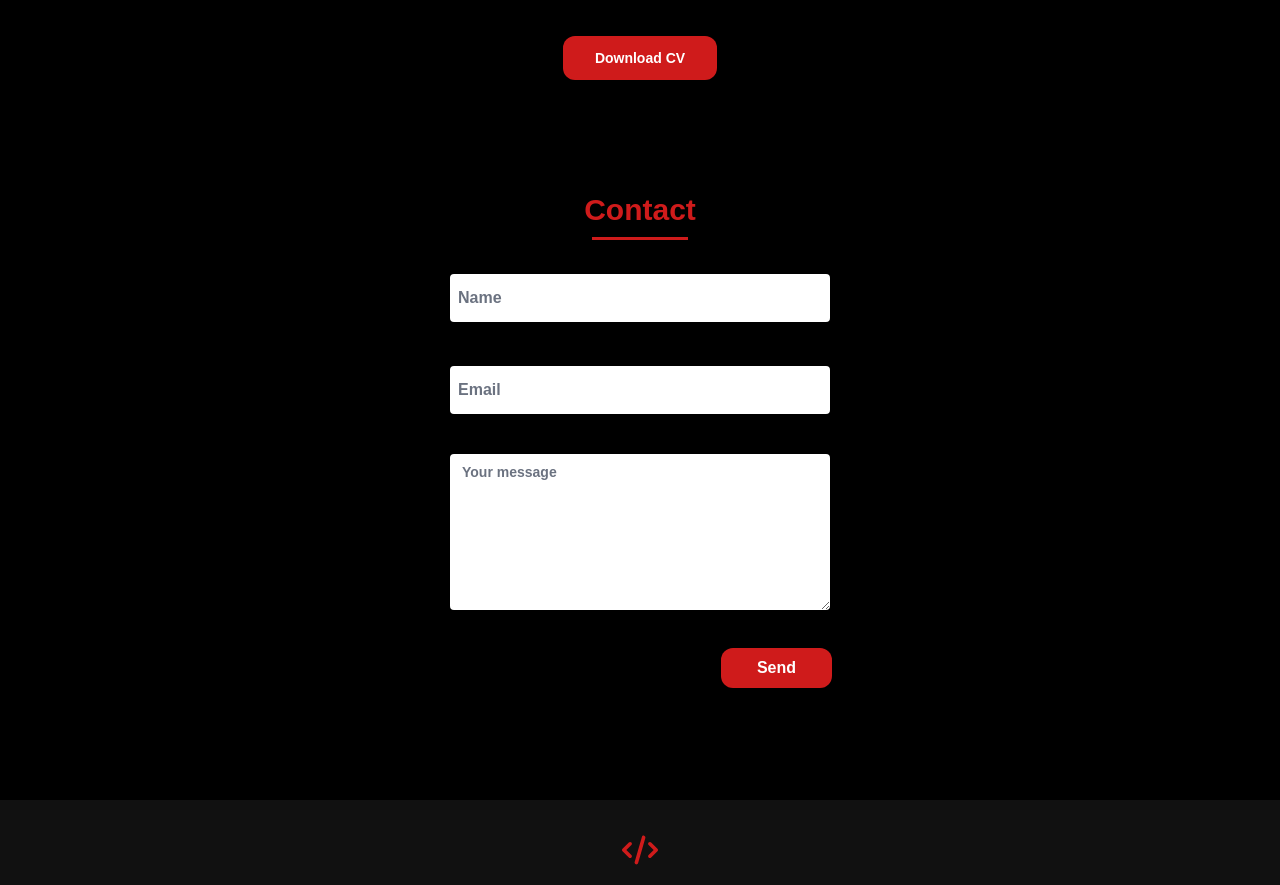
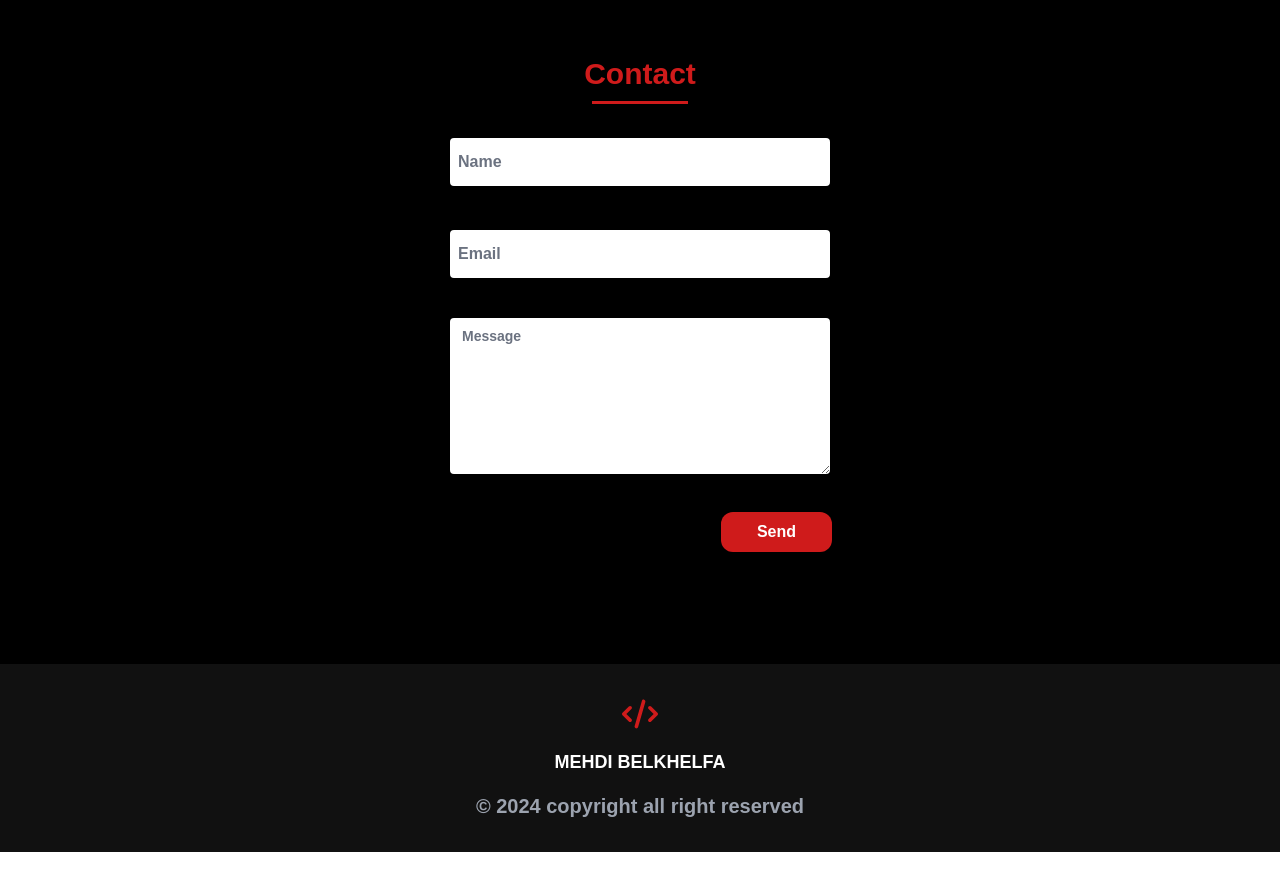
Before and after one commit to belkhelfamehdi/Portfolio, a React (Vite) app: page / in a window 1280 px wide. Shown: the part 2820-3705 px from the top of the page. After the commit the page ends 3672 px from the top, so only its background shows below. Built offline with nearby package versions, Linux system fonts and the light colour scheme; the HTML template or start-up script is replaced by a standard one.

Commit message:
"Refactored About, Contact, Formation, Projects, and Skills components to use IntersectionObserver for scroll-based animations and removed unnecessary code."

```diff
--- a/src/components/page-ui/About.jsx
+++ b/src/components/page-ui/About.jsx
@@ -1,29 +1,37 @@
-import { useEffect, useState } from "react";
+import { useEffect, useRef, useState } from "react";
 
 const About = () => {
+  const aboutRef = useRef(null);
   const [inView, setInView] = useState(false);
 
   useEffect(() => {
-    const handleScroll = () => {
-      const element = document.getElementById("about");
-      const rect = element.getBoundingClientRect();
-      const isInView = rect.top <= window.innerHeight && rect.bottom >= 0;
-      setInView(isInView);
+    const observer = new IntersectionObserver(
+      ([entry]) => {
+        setInView(entry.isIntersecting);
+      },
+      { threshold: 0.1 }
+    );
+
+    const element = aboutRef.current;
+    if (element) {
+      observer.observe(element);
+    }
+
+    return () => {
+      if (element) {
+        observer.unobserve(element);
+      }
     };
-
-    window.addEventListener("scroll", handleScroll);
-    handleScroll();
-
-    return () => window.removeEventListener("scroll", handleScroll);
   }, []);
 
   return (
     <section
       id="about"
-      className=" flex justify-center dark:bg-black bg-white dark:text-white font-poppins py-10 lg:py-10 transition-all duration-500"
+      ref={aboutRef}
+      className="flex justify-center dark:bg-black bg-white dark:text-white font-poppins py-10 lg:py-10 transition-all duration-500"
     >
       <div
-        className={`container flex flex-col  items-center dark:text-white text-black h-full transition-all duration-500 transform ${
+        className={`container flex flex-col items-center dark:text-white text-black h-full transition-all duration-500 transform ${
           inView ? "opacity-100 -translate-y-0 duration-1000" : "opacity-0 -translate-y-20 duration-5000"
         }`}
       >
--- a/src/components/page-ui/Contact.jsx
+++ b/src/components/page-ui/Contact.jsx
@@ -1,49 +1,55 @@
 import { useState, useEffect, useRef } from "react";
-import emailjs from '@emailjs/browser';
+import emailjs from "@emailjs/browser";
 import Input from "../ui/Input";
 import Textarea from "../ui/TextArea";
 
 const Contact = () => {
+    const form = useRef();
+    const contactRefs = useRef([]);
     const [inView, setInView] = useState([false, false, false, false]);
-    const form = useRef();
     const [formData, setFormData] = useState({
         user_name: "",
         user_email: "",
-        message: ""
+        message: "",
     });
     const [statusMessage, setStatusMessage] = useState({ message: "", type: "" });
 
     useEffect(() => {
-        const handleScroll = () => {
-            const newInView = inView.map((item, index) => {
-                const element = document.getElementById(`contact-element-${index}`);
-                if (element) {
-                    const rect = element.getBoundingClientRect();
-                    return rect.top <= window.innerHeight && rect.bottom >= 0;
+        const observer = new IntersectionObserver(
+            (entries) => {
+                entries.forEach((entry) => {
+                    const index = contactRefs.current.indexOf(entry.target);
+                    if (entry.isIntersecting && index !== -1) {
+                        setInView((prev) => {
+                            const updated = [...prev];
+                            updated[index] = true;
+                            return updated;
+                        });
                     }
-                return item;
                 });
-            setInView(newInView);
+            },
+            { threshold: 0.1 }
+        );
+
+        contactRefs.current.forEach((ref) => ref && observer.observe(ref));
+
+        return () => {
+            contactRefs.current.forEach((ref) => ref && observer.unobserve(ref));
         };
-
-        window.addEventListener("scroll", handleScroll);
-        handleScroll();
-
-        return () => window.removeEventListener("scroll", handleScroll);
     }, []);
 
     const handleChange = (e) => {
         setFormData({
             ...formData,
-            [e.target.name]: e.target.value
+            [e.target.name]: e.target.value,
         });
     };
 
     const handleSubmit = (e) => {
         e.preventDefault();
         emailjs
-        .sendForm('service_qwnw9t8', 'template_sc3x563', form.current, {
-          publicKey: '-aWhcaMq-mGWXSXn6',
+            .sendForm("service_qwnw9t8", "template_sc3x563", form.current, {
+                publicKey: "-aWhcaMq-mGWXSXn6",
             })
             .then(() => {
                 setStatusMessage({ message: "Your message has been sent!", type: "success" });
@@ -55,65 +61,63 @@ const Contact = () => {
     };
 
     return (
-        <section id="contact" className="flex justify-center items-center dark:bg-black bg-white dark:text-white font-poppins pb-20 transition-all duration-500">
+        <section
+            id="contact"
+            className="flex justify-center items-center dark:bg-black bg-white dark:text-white font-poppins pb-20 transition-all duration-500"
+        >
             <div className="container max-w-md mx-auto p-8 rounded-lg">
                 <h2 className="text-3xl text-[#cf1b1b] font-extrabold mb-10 text-center relative after:content-[''] after:absolute after:left-1/2 after:-translate-x-1/2 after:h-[3px] after:-my-3 after:bg-[#cf1b1b] after:bottom-0 after:w-1/4">
                     Contact
                 </h2>
                 {statusMessage.message && (
-                    <div className={`text-center mb-4 ${statusMessage.type === "success" ? "text-green-500" : "text-red-500"}`}>
+                    <div
+                        className={`text-center mb-4 ${
+                            statusMessage.type === "success" ? "text-green-500" : "text-red-500"
+                        }`}
+                    >
                         {statusMessage.message}
                     </div>
                 )}
                 <form ref={form} onSubmit={handleSubmit} className="flex flex-col justify-center space-y-9">
+                    {[["Name", "user_name", "text"], ["Email", "user_email", "email"], ["Message", "message", "textarea"]].map(
+                        ([placeholder, name, type], index) => (
                             <div
-                        id="contact-element-0"
-                        className={`${inView[0] ? "opacity-100 translate-y-0" : "opacity-0 translate-y-20"} transition-all duration-500`}
-                        style={{ transitionDelay: "100ms" }}
+                                key={index}
+                                ref={(el) => (contactRefs.current[index] = el)}
+                                className={`${
+                                    inView[index] ? "opacity-100 translate-y-0" : "opacity-0 translate-y-20"
+                                } transition-all duration-500`}
+                                style={{ transitionDelay: `${index * 150}ms` }}
                             >
-                        <Input
-                            id="name"
-                            type="text"
-                            name="user_name"
-                            placeholder="Name"
-                            value={formData.user_name}
+                                {type === "textarea" ? (
+                                    <Textarea
+                                        id={name}
+                                        name={name}
+                                        placeholder={placeholder}
+                                        value={formData[name]}
                                         onChange={handleChange}
                                         required
                                     />
-                    </div>
-                    <div
-                        id="contact-element-1"
-                        className={`${inView[1] ? "opacity-100 translate-y-0" : "opacity-0 translate-y-20"} transition-all duration-500`}
-                        style={{ transitionDelay: "100ms" }}
-                    >
+                                ) : (
                                     <Input
-                            id="email"
-                            type="email"
-                            name="user_email"
-                            placeholder="Email"
-                            value={formData.user_email}
+                                        id={name}
+                                        type={type}
+                                        name={name}
+                                        placeholder={placeholder}
+                                        value={formData[name]}
                                         onChange={handleChange}
                                         required
                                     />
+                                )}
                             </div>
+                        )
+                    )}
                     <div
-                        id="contact-element-2"
-                        className={`${inView[2] ? "opacity-100 translate-y-0" : "opacity-0 translate-y-20"} transition-all duration-500`}
-                        style={{ transitionDelay: "100ms" }}
-                    >
-                        <Textarea
-                            id="message"
-                            name="message"
-                            placeholder="Your message"
-                            value={formData.message}
-                            onChange={handleChange}
-                            required
-                        />
-                    </div>
-                    <div
-                        id="contact-element-3"
-                        className={`${inView[3] ? "opacity-100 translate-y-0" : "opacity-0 translate-y-20"} transition-all duration-500 text-right`}
-                        style={{ transitionDelay: "100ms" }}
+                        ref={(el) => (contactRefs.current[3] = el)}
+                        className={`${
+                            inView[3] ? "opacity-100 translate-y-0" : "opacity-0 translate-y-20"
+                        } transition-all duration-500 text-right`}
+                        style={{ transitionDelay: "450ms" }}
                     >
                         <button
                             type="submit"
--- a/src/components/page-ui/Projects.jsx
+++ b/src/components/page-ui/Projects.jsx
@@ -1,29 +1,34 @@
-import { useState, useEffect } from 'react';
+import { useState, useEffect, useRef } from 'react';
 
 const Projects = () => {
     const projectCard = "flex justify-center items-center rounded-lg shadow-lg transition-all duration-500 overflow-hidden";
     const image = "rounded-md max-sm:rounded-lg w-full h-full max-md:p-4 hover:scale-110 transition-all duration-500";
 
+    const projectRefs = useRef([]);
     const [inView, setInView] = useState(Array(6).fill(false));
 
     useEffect(() => {
-        const handleScroll = () => {
-            const newInView = inView.map((item, index) => {
-                const element = document.getElementById(`project-${index}`);
-                if (element) {
-                    const rect = element.getBoundingClientRect();
-                    return rect.top <= window.innerHeight && rect.bottom >= 0;
+        const observer = new IntersectionObserver(
+            (entries) => {
+                entries.forEach((entry) => {
+                    const index = projectRefs.current.indexOf(entry.target);
+                    if (entry.isIntersecting && index !== -1) {
+                        setInView((prev) => {
+                            const updated = [...prev];
+                            updated[index] = true;
+                            return updated;
+                        });
                     }
-                return item;
                 });
-            setInView(newInView);
+            },
+            { threshold: 0.1 }
+        );
+
+        projectRefs.current.forEach((ref) => ref && observer.observe(ref));
+
+        return () => {
+            projectRefs.current.forEach((ref) => ref && observer.unobserve(ref));
         };
-
-        window.addEventListener('scroll', handleScroll);
-        handleScroll();
-
-        return () => window.removeEventListener('scroll', handleScroll);
-    // eslint-disable-next-line react-hooks/exhaustive-deps
     }, []);
 
     return (
@@ -36,7 +41,7 @@ const Projects = () => {
                     {[...Array(6)].map((_, index) => (
                         <div
                             key={index}
-                            id={`project-${index}`}
+                            ref={(el) => (projectRefs.current[index] = el)}
                             className={`${projectCard} ${inView[index] ? 'opacity-100 translate-y-0' : 'opacity-0 -translate-y-20'}`}
                             style={{ transitionDelay: `${index * 150}ms` }}
                         >
@@ -46,7 +51,6 @@ const Projects = () => {
                         </div>
                     ))}
                 </div>
-
                 <a href="https://drive.google.com/file/d/1o76Kd4YwOIrmPd3AGvLtEmhnMKRKT45G/view?usp=sharing" target="_blank" rel="noreferrer">
                     <button className="my-20 px-8 py-3 bg-[#cf1b1b] text-white text-sm font-bold rounded-xl">
                         Download CV
--- a/src/components/page-ui/Skills.jsx
+++ b/src/components/page-ui/Skills.jsx
@@ -1,4 +1,4 @@
-import { useState, useEffect } from 'react';
+import { useState, useEffect, useRef } from 'react';
 import { FaReact, FaNodeJs, FaJava } from "react-icons/fa";
 import { SiTailwindcss, SiJavascript, SiPostgresql } from "react-icons/si";
 
@@ -12,25 +12,31 @@ const Skills = () => {
         { icon: <SiPostgresql />, name: 'PostgreSQL' },
     ];
 
+    const skillRefs = useRef([]);
     const [inView, setInView] = useState(Array(skills.length).fill(false));
 
     useEffect(() => {
-        const handleScroll = () => {
-            const newInView = inView.map((item, index) => {
-                const element = document.getElementById(`skill-${index}`);
-                if (element) {
-                    const rect = element.getBoundingClientRect();
-                    return rect.top <= window.innerHeight && rect.bottom >= 0;
-                }
-                return item;
-            });
-            setInView(newInView);
+        const observer = new IntersectionObserver(
+            (entries) => {
+                entries.forEach((entry) => {
+                    const index = skillRefs.current.indexOf(entry.target);
+                    if (entry.isIntersecting && index !== -1) {
+                        setInView((prev) => {
+                            const updated = [...prev];
+                            updated[index] = true;
+                            return updated;
+                        });
+                    }
+                });
+            },
+            { threshold: 0.1 }
+        );
+
+        skillRefs.current.forEach((ref) => ref && observer.observe(ref));
+
+        return () => {
+            skillRefs.current.forEach((ref) => ref && observer.unobserve(ref));
         };
-
-        window.addEventListener('scroll', handleScroll);
-        handleScroll();
-        return () => window.removeEventListener('scroll', handleScroll);
-    // eslint-disable-next-line react-hooks/exhaustive-deps
     }, []);
 
     const cardBase = "flex justify-center items-center border-b-[3px] border-red-600 pb-1 transition-all duration-700";
@@ -47,7 +53,7 @@ const Skills = () => {
                     {skills.map((skill, index) => (
                         <div
                             key={index}
-                            id={`skill-${index}`}
+                            ref={(el) => (skillRefs.current[index] = el)}
                             className={`${cardBase} ${inView[index] ? 'opacity-100 translate-y-0' : 'opacity-0 -translate-y-20'}`}
                             style={{ transitionDelay: `${index * 150}ms` }}
                         >
```
Also changed, not shown: src/components/page-ui/Formation.jsx (+10 -15 lines). Lines whose indentation alone changed are shown as unchanged.
